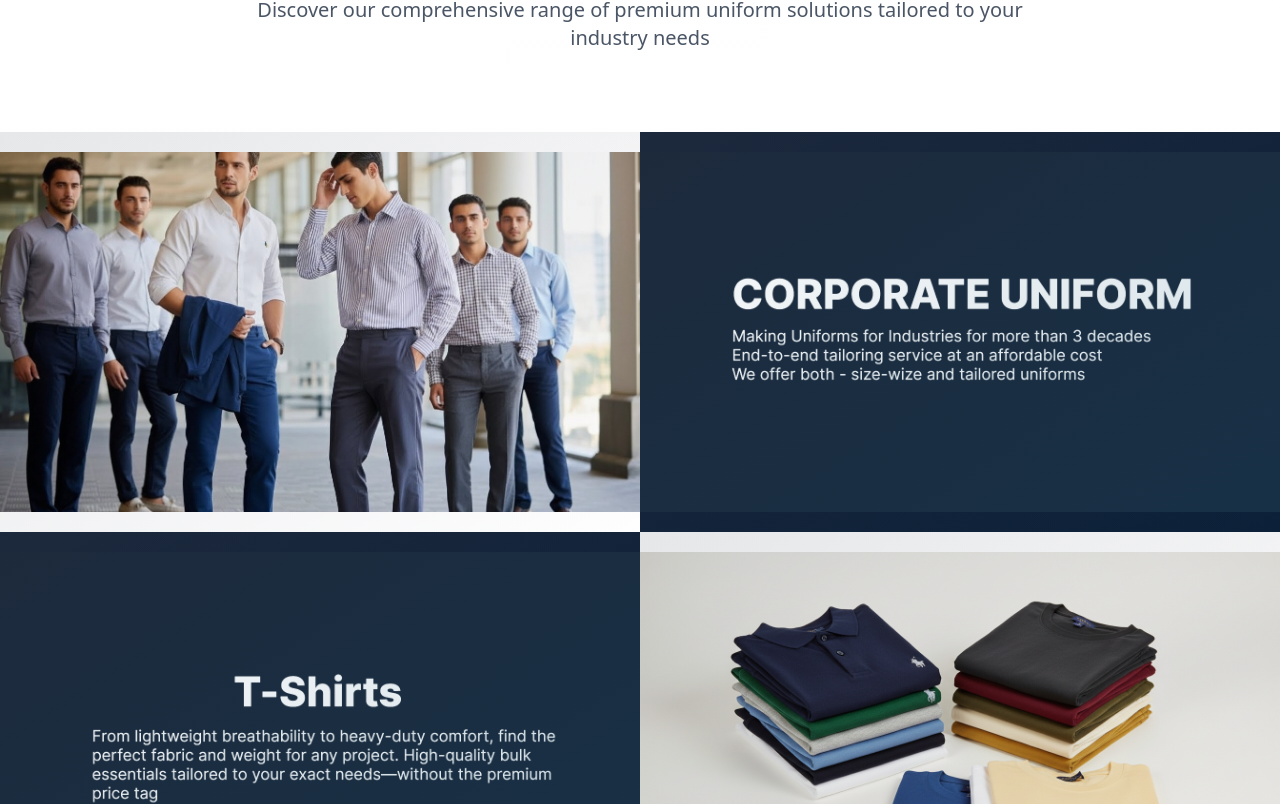
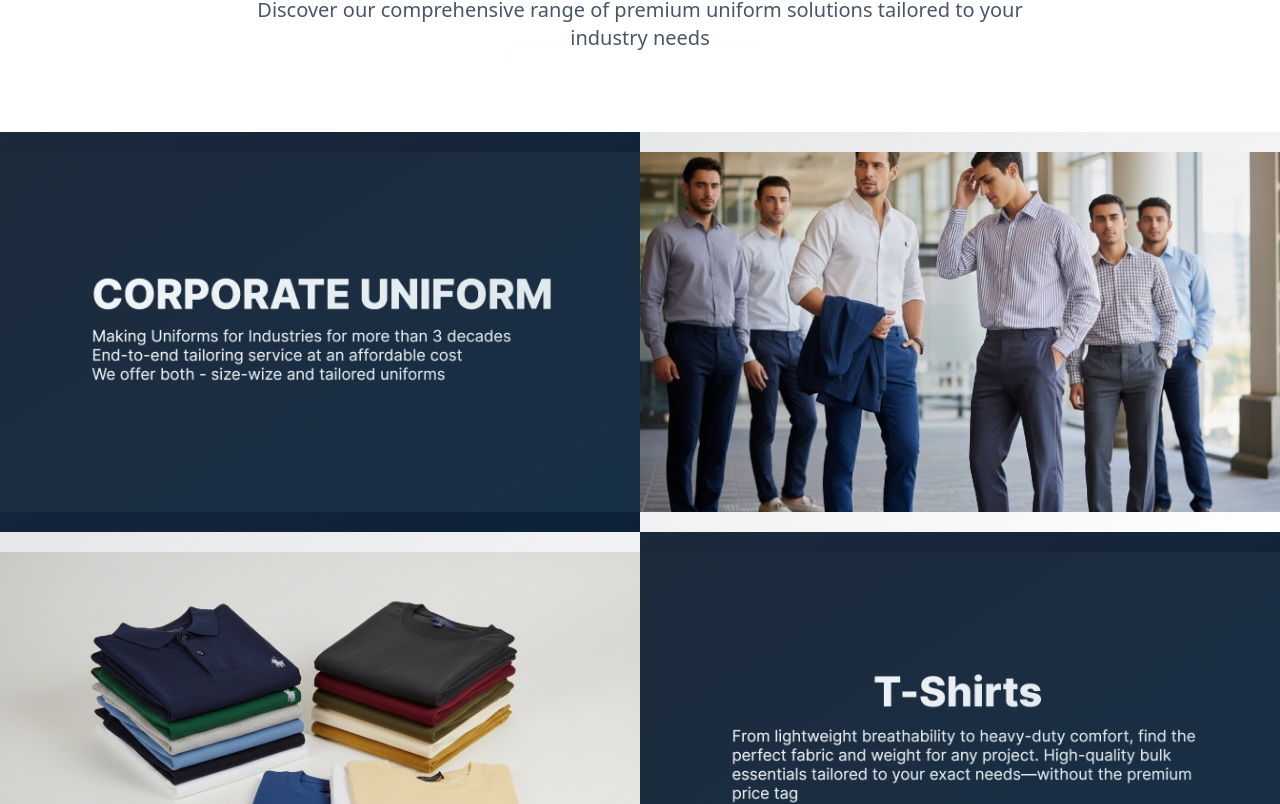
Before and after one commit to Atul-Shivnani/shrimaan, a Next.js app: page / in a window 1280 px wide. Shown: the part 996-1800 px from the top of the page. Built offline with nearby package versions, Linux system fonts and the light colour scheme.

Commit message:
updated service section

```diff
--- a/src/app/components/ServiceSection.jsx
+++ b/src/app/components/ServiceSection.jsx
@@ -42,7 +42,10 @@ const services = [
 
 export default function ServicesSection() {
   return (
-    <section id="services" className="w-full py-20 bg-gradient-to-b from-white to-gray-50">
+    <section
+      id="services"
+      className="w-full py-20 bg-gradient-to-b from-white to-gray-50"
+    >
       <div className="max-w-7xl mx-auto px-4">
         {/* Section Header */}
         <div className="text-center mb-20">
@@ -51,7 +54,8 @@ export default function ServicesSection() {
           </h2>
           <div className="w-24 h-1 bg-gradient-to-r from-sky-500 to-blue-600 mx-auto rounded-full mb-6"></div>
           <p className="text-xl text-gray-600 max-w-3xl mx-auto">
-            Discover our comprehensive range of premium uniform solutions tailored to your industry needs
+            Discover our comprehensive range of premium uniform solutions
+            tailored to your industry needs
           </p>
         </div>
       </div>
@@ -66,17 +70,7 @@ export default function ServicesSection() {
             } w-full overflow-hidden transition-all duration-500 hover:shadow-2xl`}
           >
             {/* Main Service Image */}
-            <div className="w-full relative h-[250px] lg:h-[400px] overflow-hidden">
-              <div className="absolute inset-0 bg-gradient-to-br from-slate-900/10 to-transparent z-10 group-hover:from-slate-900/5 transition-all duration-500"></div>
-              <Image
-                src={service.mainImage}
-                alt={service.name}
-                fill
-                className="object-contain transform group-hover:scale-105 transition-transform duration-700 ease-out"
-              />
-            </div>
 
-            {/* Description Image */}
             <div className="w-full relative h-[250px] lg:h-[400px] bg-gradient-to-br from-slate-800 to-slate-900 overflow-hidden">
               <div className="absolute inset-0 bg-gradient-to-tl from-sky-900/20 to-transparent z-10"></div>
               <Image
@@ -90,6 +84,17 @@ export default function ServicesSection() {
                 <h3 className="text-xl font-bold text-slate-900">{service.name}</h3>
               </div> */}
             </div>
+
+            {/* Description Image */}
+            <div className="w-full relative h-[250px] lg:h-[400px] overflow-hidden">
+              <div className="absolute inset-0 bg-gradient-to-br from-slate-900/10 to-transparent z-10 group-hover:from-slate-900/5 transition-all duration-500"></div>
+              <Image
+                src={service.mainImage}
+                alt={service.name}
+                fill
+                className="object-contain transform group-hover:scale-105 transition-transform duration-700 ease-out"
+              />
+            </div>
           </div>
         ))}
       </div>
```
